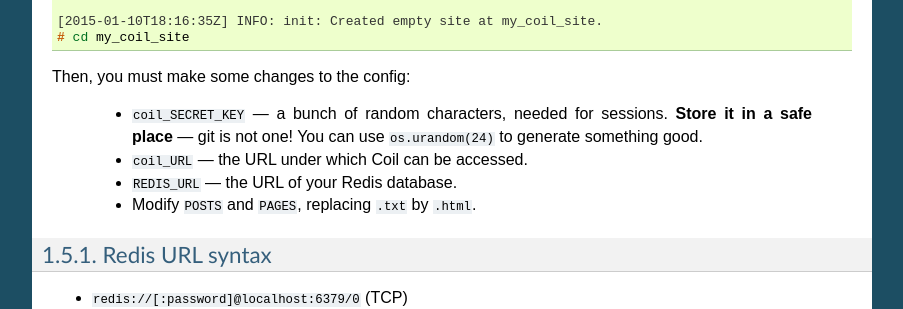
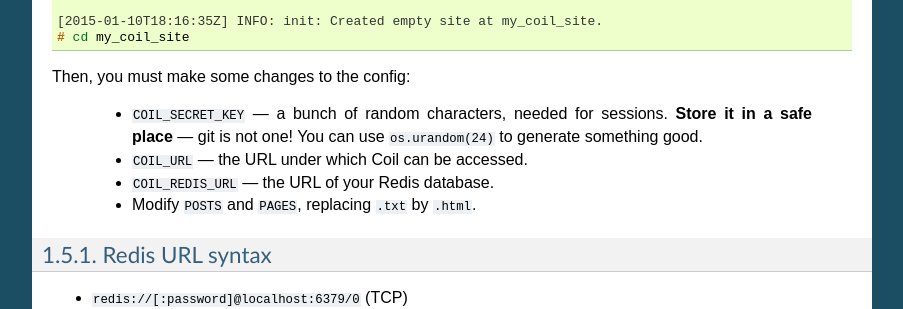
Before and after one commit to getnikola/coil, a Sphinx documentation site: the page built from docs/admin/setup.rst, in a window 1280 px wide and 900 px high, scrolled down 1287 px. Shown: the part 151-460 px from the top of the window, without its empty margins (198-1101 px from the left). Built offline with Sphinx 7.4.7, drawn with Linux system fonts in a browser that asks for light colours.

Commit message:
probably some rename script that went, bad. Fixing wrong dokumentation

```diff
--- a/docs/admin/setup.rst
+++ b/docs/admin/setup.rst
@@ -75,11 +75,11 @@ Start by setting up Nikola.  This can be done using ``nikola init``.
 
 Then, you must make some changes to the config:
 
- * ``coil_SECRET_KEY`` — a bunch of random characters, needed for sessions.
+ * ``COIL_SECRET_KEY`` — a bunch of random characters, needed for sessions.
    **Store it in a safe place** — git is not one!  You can use
    ``os.urandom(24)`` to generate something good.
- * ``coil_URL`` — the URL under which Coil can be accessed.
- * ``REDIS_URL`` — the URL of your Redis database.
+ * ``COIL_URL`` — the URL under which Coil can be accessed.
+ * ``COIL_REDIS_URL`` — the URL of your Redis database.
  * Modify ``POSTS`` and ``PAGES``, replacing ``.txt`` by ``.html``.
 
 Redis URL syntax
```
